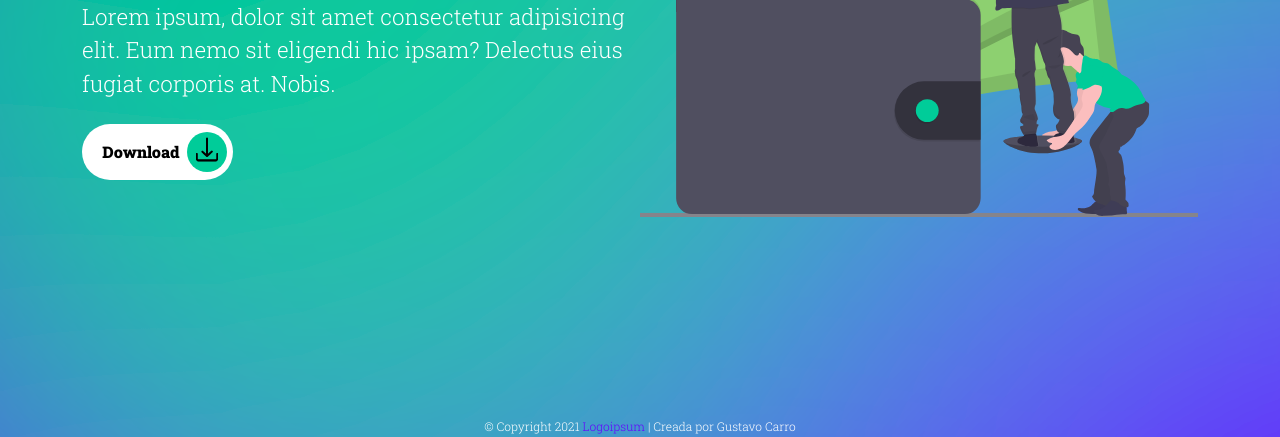
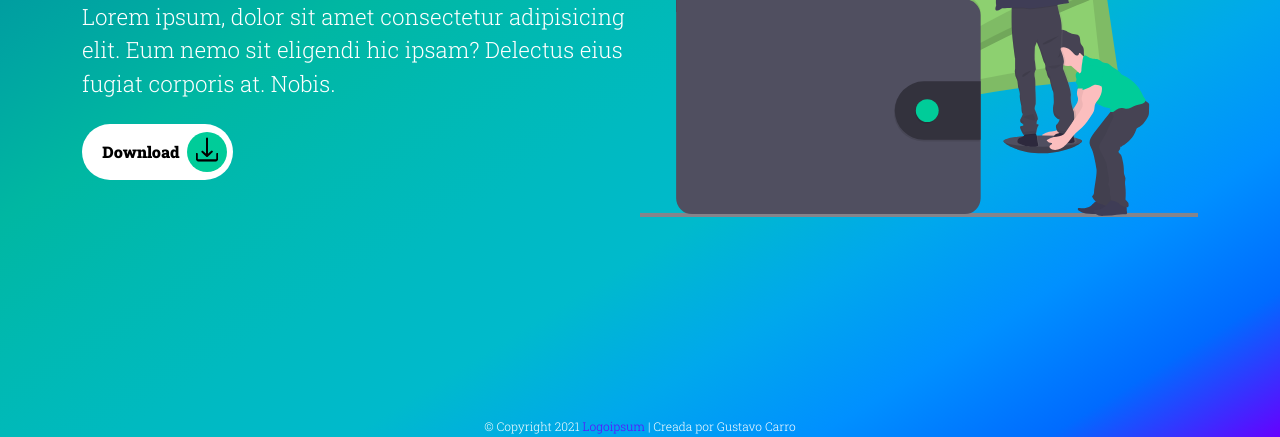
Before and after one commit to Gustyp/Proyecto-JavaScript, a website: page index.html in a window 1280 px wide. Shown: the part 363-800 px from the top of the page. Drawn offline with Linux system fonts and the light colour scheme.

Commit message:
Eliminada imagen svg del background, reemplazado por un gradient con css puro

```diff
--- a/scss/_globals.scss
+++ b/scss/_globals.scss
@@ -5,8 +5,7 @@
 }
 
 html, body{
-    background-image: url('../assets/svg/background-login.svg');
-    background-size: cover;
+    background-image: linear-gradient(to right bottom, #257389, #078496, #00959e, #00a6a2, #00b7a2, #00b9b2, #00bac0, #00bacc, #00a8ec, #0090ff, #006bff, #6600ff);
     background-repeat: no-repeat;
     height: 100%;
     font-size: 16px;
```
Also changed, not shown: assets/svg/background-index.svg (deleted), assets/svg/background-login.svg (deleted), css/style.css, 1 other file.
